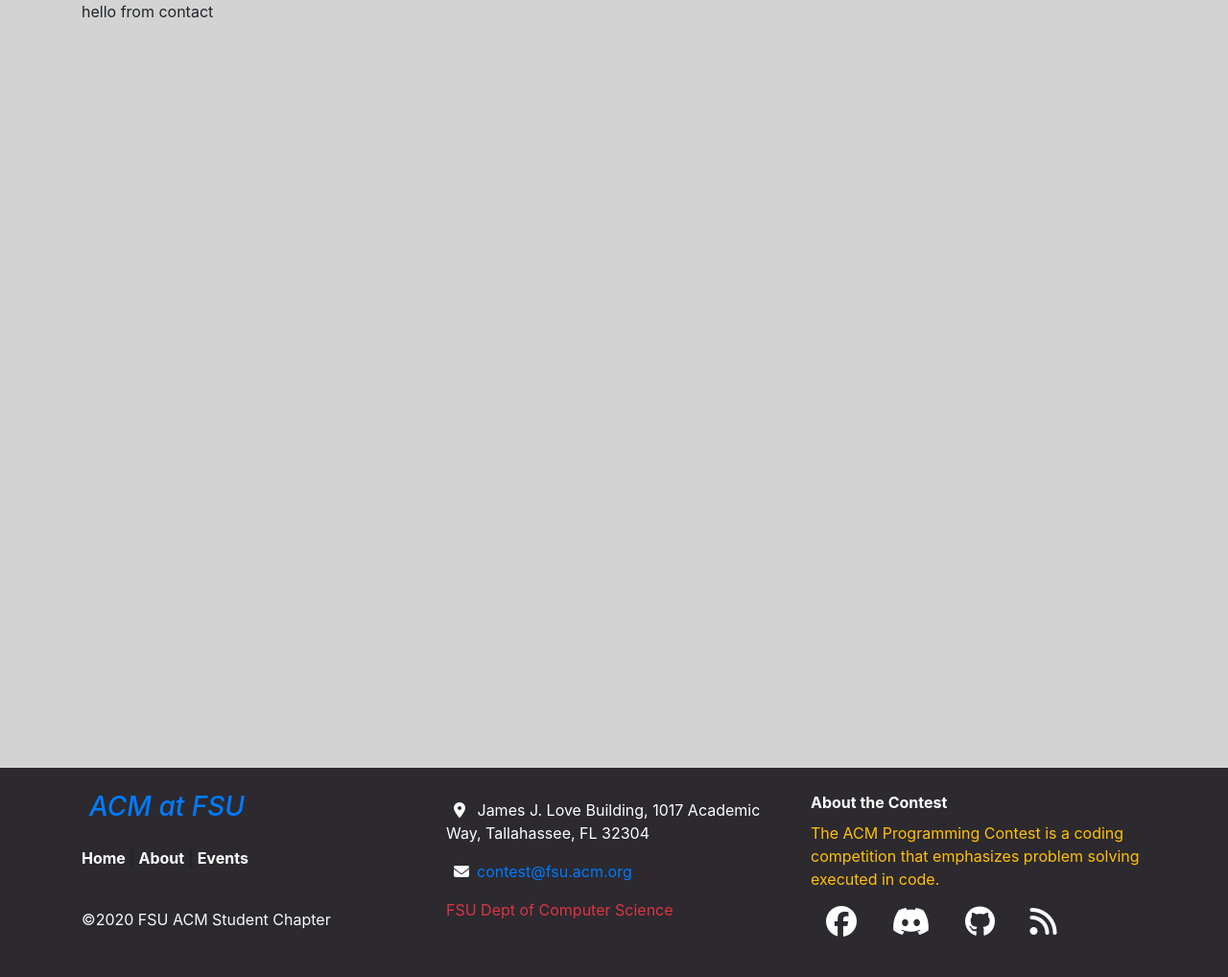
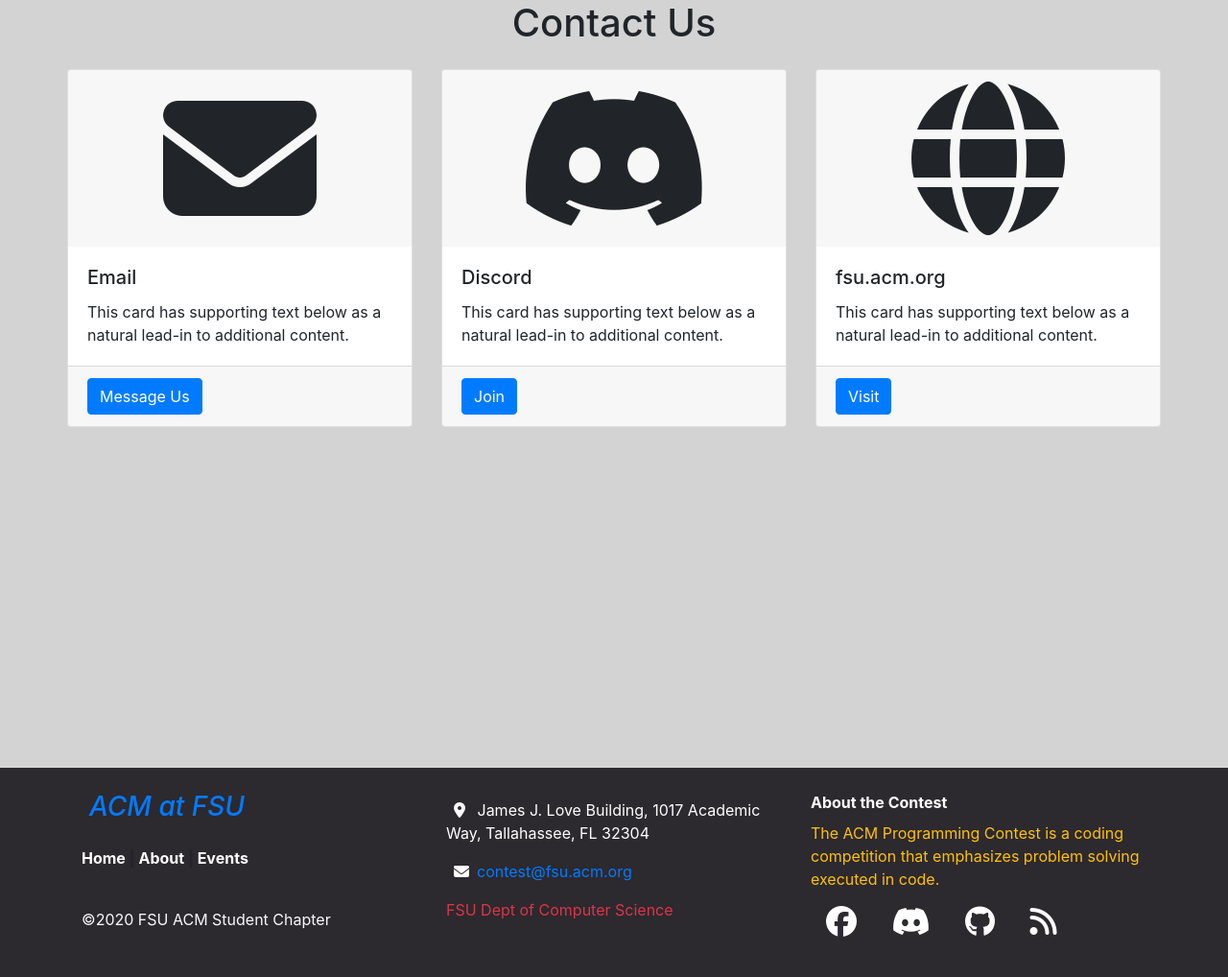
Before and after one commit to mmcinnestaylor/Programming-Contest-Suite, a Django app: page /contact/ in a window 1280 px wide. Shown: the part 66-1084 px from the top of the page at 96% size. Run offline with Django 3.2, Linux system fonts and the light colour scheme; parts of the project's set-up code (start-up, migrations or seed data) failed here and were passed over; some libraries are stand-ins or nearby versions.

Commit message:
contact information cards added

```diff
--- a/src/core/templates/core/contact.html
+++ b/src/core/templates/core/contact.html
@@ -5,6 +5,48 @@
 
 {% block content %}
 
-hello from contact
+<div class="row justify-content-center">
+	<h1>Contact Us</h1>
+</div>
+<div class="row mt-3">
+    <div class="card-deck">
+        <div class="card">
+            <div class="card-header border-0 text-center">
+                <i class="fas fa-envelope fa-10x"></i>
+            </div>
+          <div class="card-body border-0">
+            <h5 class="card-title">Email</h5>
+            <p class="card-text">This card has supporting text below as a natural lead-in to additional content.</p>
+          </div>
+          <div class="card-footer">
+            <a class="btn btn-primary" href="mailto:contest@fsu.acm.org" role="button">Message Us</a>
+          </div>
+        </div>
+        <div class="card">
+            <div class="card-header border-0 text-center">
+                <i class="fab fa-discord fa-10x"></i>
+            </div>
+          <div class="card-body border-0">
+            <h5 class="card-title">Discord</h5>
+            <p class="card-text">This card has supporting text below as a natural lead-in to additional content.</p>
+          </div>
+          <div class="card-footer">
+            <a href="https://discord.gg/4z3hNMA" class="btn btn-primary" target="_blank" role="button">Join</a>
+          </div>
+        </div>
+        <div class="card">
+            <div class="card-header border-0 text-center">
+                <i class="fas fa-globe fa-10x"></i>
+            </div>
+          <div class="card-body border-0">
+            <h5 class="card-title">fsu.acm.org</h5>
+            <p class="card-text">This card has supporting text below as a natural lead-in to additional content.</p>
+          </div>
+          <div class="card-footer">
+            <a class="btn btn-primary" href="https://fsu.acm.org" target="_blank" role="button">Visit</a>
+          </div>
+        </div>
+    </div>
+</div>
 
 {% endblock %}
```
